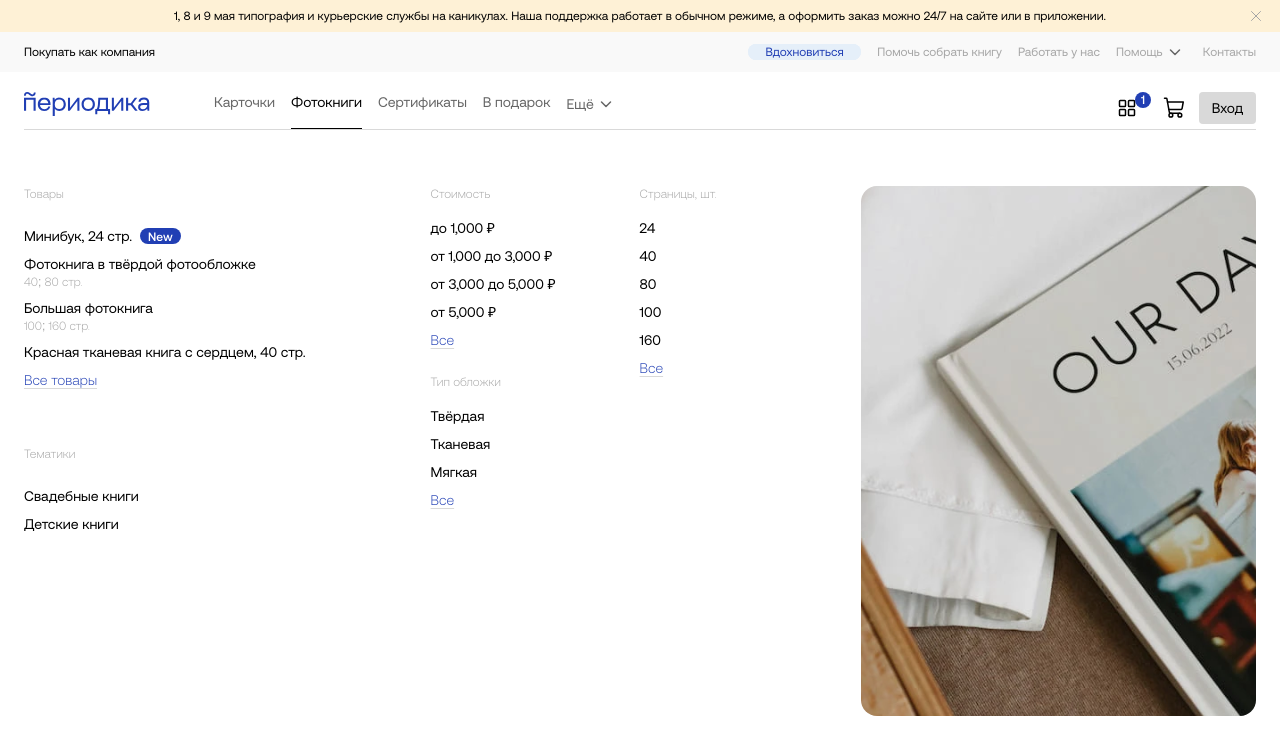
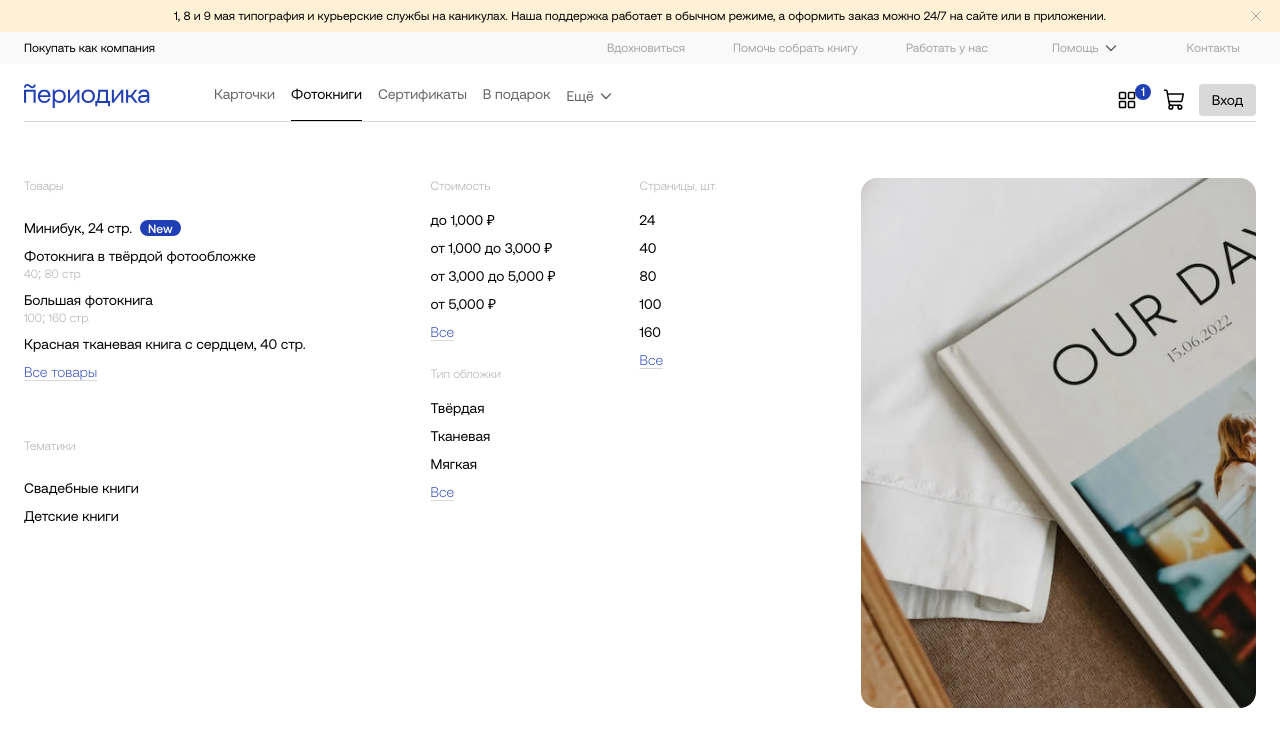
Before and after one commit to AlenaIsmagilova/header-menu-react, a React (Create React App) app: page /products/photobooks in a window 1280 px wide. Shown: the top 754 px of the page. Built offline with nearby package versions, Linux system fonts and the light colour scheme.

Commit message:
fix:add hard arr data

```diff
--- /dev/null
+++ b/src/components/header/header-help-links/data.tsx
@@ -0,0 +1,46 @@
+import styles from "./header-help-links.module.css";
+import arrowDown from "../../app/assets/images/MediumArrowDown.svg";
+
+export const arr = [
+  {
+    to: "/inspiration",
+    title: "Вдохновиться",
+    customClassNameForNavLink: ({ isActive }) =>
+      isActive ? styles.inspirationContent : styles.contactsContent,
+    imgArrowSrc: "",
+    customClassNameForImg: "",
+  },
+
+  {
+    to: "/constructor",
+    title: "Помочь собрать книгу",
+    customClassNameForNavLink: ({ isActive }) =>
+      isActive ? styles.inspirationContent : styles.contactsContent,
+    imgArrowSrc: "",
+    customClassNameForImg: "",
+  },
+  {
+    to: "/vacancy",
+    title: "Работать у нас",
+    customClassNameForNavLink: ({ isActive }) =>
+      isActive ? styles.inspirationContent : styles.contactsContent,
+    imgArrowSrc: "",
+    customClassNameForImg: "",
+  },
+  {
+    to: "/faq",
+    title: "Помощь",
+    customClassNameForNavLink: ({ isActive }) =>
+      isActive ? styles.inspirationContent : styles.contactsContent,
+    imgArrowSrc: arrowDown,
+    customClassNameForImg: styles.contentWithArrow,
+  },
+  {
+    to: "/contacts",
+    title: "Контакты",
+    customClassNameForNavLink: ({ isActive }) =>
+      isActive ? styles.inspirationContent : styles.contactsContent,
+    imgArrowSrc: "",
+    customClassNameForImg: "",
+  },
+];
--- a/src/components/header/header-help-links/header-help-links.module.css
+++ b/src/components/header/header-help-links/header-help-links.module.css
@@ -1,6 +1,5 @@
 .mainContainer {
   display: flex;
-  justify-content: space-between;
   align-items: center;
 }
 
@@ -8,6 +7,7 @@
   display: flex;
   align-items: center;
   gap: 16px;
+  margin-left: 436px;
 }
 
 .navWrapper {
@@ -15,6 +15,8 @@
   max-width: 1280px;
   width: 100%;
   box-sizing: border-box;
+  max-height: 32px;
+  display: flex;
 }
 
 .navigation {
@@ -34,11 +36,14 @@
 .contactsContent {
   color: var(--colors-interface-text-grey);
   font-weight: 500;
+  text-decoration: none;
+  display: flex;
+  justify-content: center;
+  padding: 0 16px;
 }
 
 .inspirationContent {
   color: var(--colors-interface-primary);
-  width: 113px;
   height: 16px;
   border: 0;
   border-radius: 12px;
@@ -48,10 +53,13 @@
   display: flex;
   justify-content: center;
   cursor: pointer;
+  text-decoration: none;
   font-weight: 500;
 }
 
 .contentWithArrow {
   display: flex;
   align-items: center;
+  padding: 0 16px;
+  box-sizing: border-box;
 }
--- a/src/components/header/header-help-links/header-help-links.tsx
+++ b/src/components/header/header-help-links/header-help-links.tsx
@@ -1,8 +1,8 @@
 import classNames from "classnames";
 import { NavLink } from "react-router-dom";
+import { FC } from "react";
 import styles from "./header-help-links.module.css";
-import arrowDown from "../../app/assets/images/MediumArrowDown.svg";
-import { FC } from "react";
+import { arr } from "./data";
 
 const HeaderHelpLinks: FC = () => {
   return (
@@ -27,49 +27,22 @@ const HeaderHelpLinks: FC = () => {
             </NavLink>
           </div>
           <div className={styles.containerForContacts}>
-            <NavLink
-              to="/inspiration"
-              className={classNames("link", styles.inspirationContent)}
-            >
-              <li>
-                <button
-                  className={classNames(
-                    styles.inspirationContent,
-                    "text",
-                    "text_size_small "
+            {arr.map((item) => (
+              <NavLink to={item.to} className={item.customClassNameForNavLink}>
+                <li
+                  className={
+                    item.customClassNameForImg ? item.customClassNameForImg : ""
+                  }
+                >
+                  {item.title}
+                  {item.imgArrowSrc ? (
+                    <img src={item.imgArrowSrc} alt="стрелка вниз" />
+                  ) : (
+                    ""
                   )}
-                >
-                  Вдохновиться
-                </button>
-              </li>
-            </NavLink>
-            <NavLink
-              to="/constructor"
-              className={classNames("link", styles.contactsContent)}
-            >
-              <li>Помочь собрать книгу</li>
-            </NavLink>
-            <NavLink
-              to="/vacancy"
-              className={classNames("link", styles.contactsContent)}
-            >
-              <li>Работать у нас</li>
-            </NavLink>
-            <NavLink
-              to="/faq"
-              className={classNames("link", styles.contactsContent)}
-            >
-              <li className={styles.contentWithArrow}>
-                Помощь
-                <img src={arrowDown} alt="стрелка вниз" />
-              </li>
-            </NavLink>
-            <NavLink
-              to="/contacts"
-              className={classNames("link", styles.contactsContent)}
-            >
-              <li>Контакты</li>
-            </NavLink>
+                </li>
+              </NavLink>
+            ))}
           </div>
         </ul>
       </div>
```
